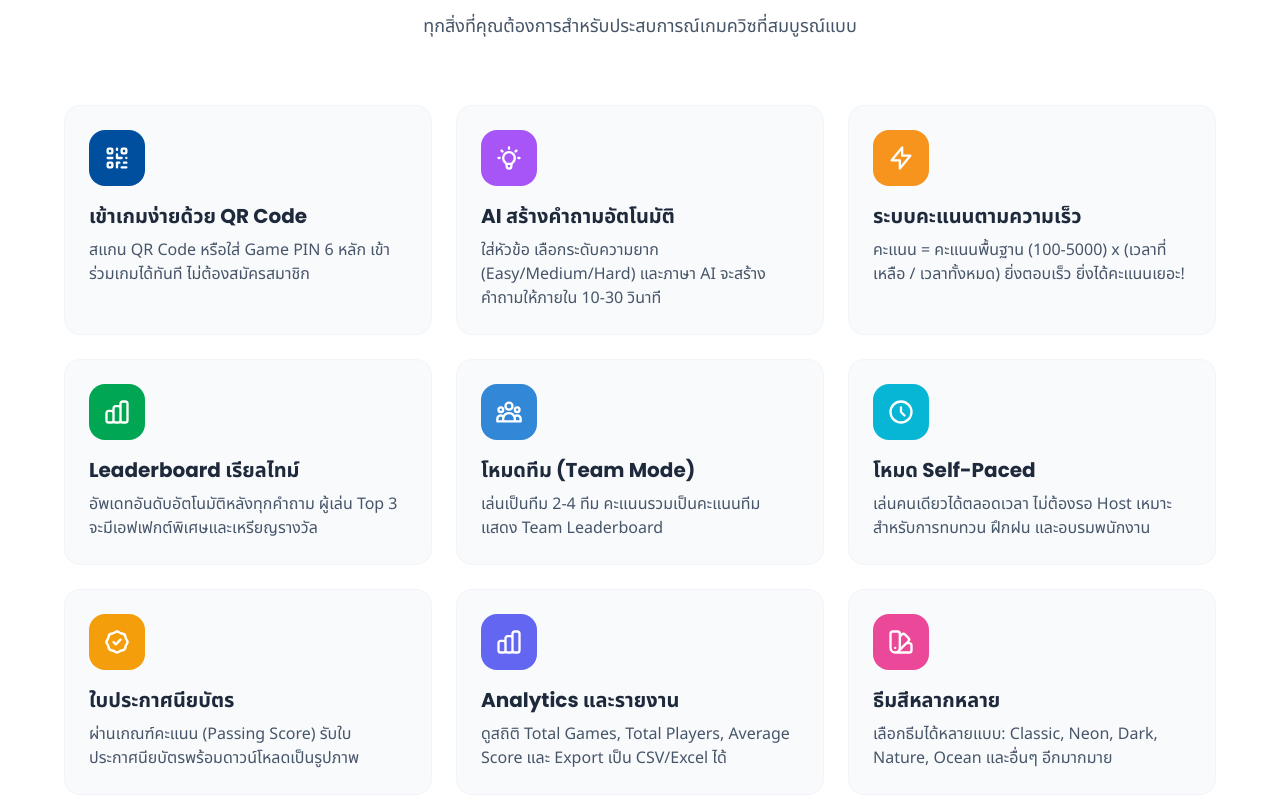
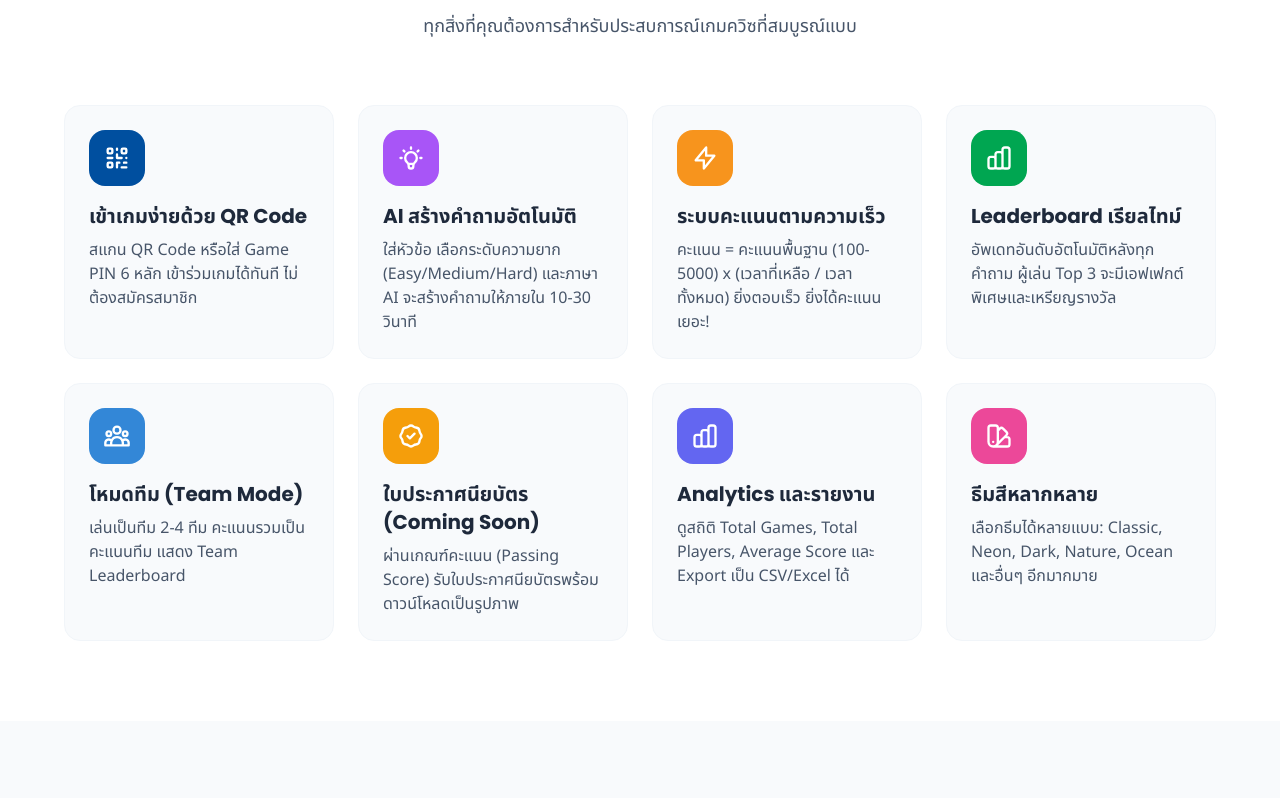
Before and after one commit to NutIcpl/GuidePlay, a plain HTML site: page index.html in a window 1280 px wide. Shown: the part 1337-2135 px from the top of the page. Drawn offline with nearby package versions, Linux system fonts and the light colour scheme.

Commit message:
Change features grid to 4 columns per row

```diff
--- a/index.html
+++ b/index.html
@@ -235,7 +235,7 @@
                 <p class="text-slate-600 text-lg max-w-2xl mx-auto">ทุกสิ่งที่คุณต้องการสำหรับประสบการณ์เกมควิซที่สมบูรณ์แบบ</p>
             </div>
 
-            <div class="grid md:grid-cols-2 lg:grid-cols-3 gap-6">
+            <div class="grid md:grid-cols-2 lg:grid-cols-4 gap-6">
                 <!-- Feature 1: QR Code -->
                 <div class="feature-card bg-slate-50 rounded-2xl p-6 cursor-pointer border border-slate-100">
                     <div class="w-14 h-14 bg-primary rounded-2xl flex items-center justify-center mb-4">
@@ -292,15 +292,7 @@
                 </div>
 
                 <!-- Feature 6: Self-Paced -->
-                <div class="feature-card bg-slate-50 rounded-2xl p-6 cursor-pointer border border-slate-100">
-                    <div class="w-14 h-14 bg-cyan-500 rounded-2xl flex items-center justify-center mb-4">
-                        <svg class="w-7 h-7 text-white" fill="none" stroke="currentColor" viewBox="0 0 24 24">
-                            <path stroke-linecap="round" stroke-linejoin="round" stroke-width="2" d="M12 8v4l3 3m6-3a9 9 0 11-18 0 9 9 0 0118 0z"/>
-                        </svg>
-                    </div>
-                    <h3 class="font-heading text-xl font-bold text-slate-800 mb-2">โหมด Self-Paced</h3>
-                    <p class="text-slate-600">เล่นคนเดียวได้ตลอดเวลา ไม่ต้องรอ Host เหมาะสำหรับการทบทวน ฝึกฝน และอบรมพนักงาน</p>
-                </div>
+
 
                 <!-- Feature 7: Certificate -->
                 <div class="feature-card bg-slate-50 rounded-2xl p-6 cursor-pointer border border-slate-100">
@@ -309,7 +301,7 @@
                             <path stroke-linecap="round" stroke-linejoin="round" stroke-width="2" d="M9 12l2 2 4-4M7.835 4.697a3.42 3.42 0 001.946-.806 3.42 3.42 0 014.438 0 3.42 3.42 0 001.946.806 3.42 3.42 0 013.138 3.138 3.42 3.42 0 00.806 1.946 3.42 3.42 0 010 4.438 3.42 3.42 0 00-.806 1.946 3.42 3.42 0 01-3.138 3.138 3.42 3.42 0 00-1.946.806 3.42 3.42 0 01-4.438 0 3.42 3.42 0 00-1.946-.806 3.42 3.42 0 01-3.138-3.138 3.42 3.42 0 00-.806-1.946 3.42 3.42 0 010-4.438 3.42 3.42 0 00.806-1.946 3.42 3.42 0 013.138-3.138z"/>
                         </svg>
                     </div>
-                    <h3 class="font-heading text-xl font-bold text-slate-800 mb-2">ใบประกาศนียบัตร</h3>
+                    <h3 class="font-heading text-xl font-bold text-slate-800 mb-2">ใบประกาศนียบัตร (Coming Soon)</h3>
                     <p class="text-slate-600">ผ่านเกณฑ์คะแนน (Passing Score) รับใบประกาศนียบัตรพร้อมดาวน์โหลดเป็นรูปภาพ</p>
                 </div>
 
```
